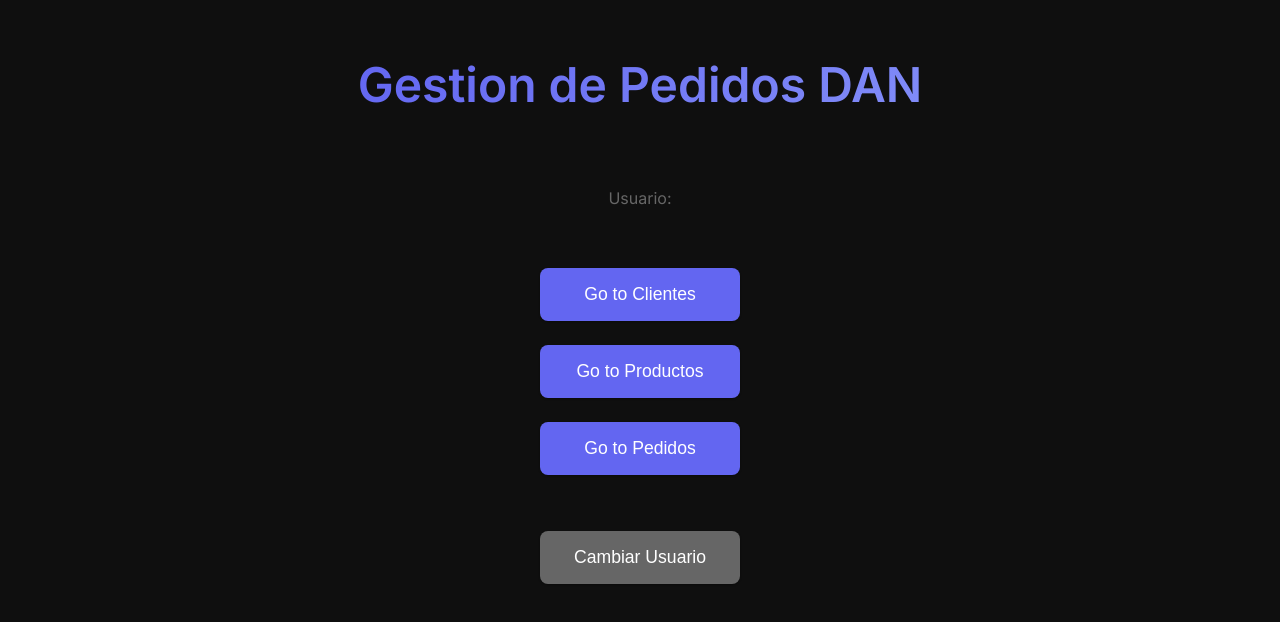
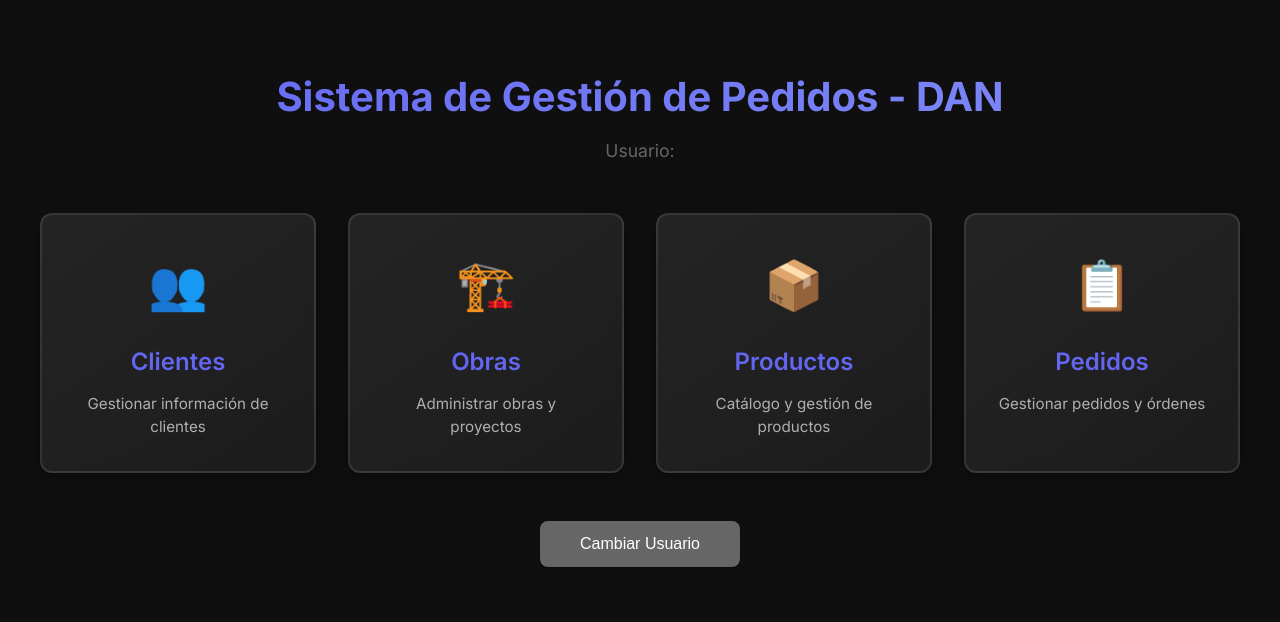
Before and after one commit to lucianoferreyra/dan-ui-2024, a Next.js app: page / in a window 1280 px wide. Shown: the top 622 px of the page. Built offline with nearby package versions, Linux system fonts and the light colour scheme; sample sign-in values are in the browser's storage.

Commit message:
Refactor Home and Navbar components with UI enhancements, improved layout, and updated styles for better user experience

```diff
--- a/src/app/page.js
+++ b/src/app/page.js
@@ -31,24 +31,49 @@ export default function Home() {
 
   return (
     <main className={styles.main}>
-      <div>
-      <h1>Gestion de Pedidos DAN</h1>
-      <p style={{ marginBottom: '2rem', color: '#666' }}>
-        Usuario: {selectedUser.nombre} {selectedUser.apellido}
+      <div className={styles.container}>
+        <h1>Sistema de Gestión de Pedidos - DAN</h1>
+        <p className={styles.userInfo}>
+          Usuario: <strong>{selectedUser.nombre} {selectedUser.apellido}</strong>
         </p>
-      <Link href="/clientes">
-        <button className={styles.botones}>Go to Clientes</button>
+
+        <div className={styles.menuGrid}>
+          <Link href="/clientes" className={styles.menuCard}>
+            <div className={styles.cardContent}>
+              <span className={styles.icon}>👥</span>
+              <h2>Clientes</h2>
+              <p>Gestionar información de clientes</p>
+            </div>
           </Link>
-      <Link href="/productos">
-        <button className={styles.botones} >Go to Productos</button>
+
+          <Link href="/obras" className={styles.menuCard}>
+            <div className={styles.cardContent}>
+              <span className={styles.icon}>🏗️</span>
+              <h2>Obras</h2>
+              <p>Administrar obras y proyectos</p>
+            </div>
           </Link>
-      <Link href="/pedidos">
-        <button className={styles.botones}>Go to Pedidos</button>
+
+          <Link href="/productos" className={styles.menuCard}>
+            <div className={styles.cardContent}>
+              <span className={styles.icon}>📦</span>
+              <h2>Productos</h2>
+              <p>Catálogo y gestión de productos</p>
+            </div>
           </Link>
+
+          <Link href="/pedidos" className={styles.menuCard}>
+            <div className={styles.cardContent}>
+              <span className={styles.icon}>📋</span>
+              <h2>Pedidos</h2>
+              <p>Gestionar pedidos y órdenes</p>
+            </div>
+          </Link>
+        </div>
+
         <button
-        className={styles.botones}
+          className={styles.changeUserBtn}
           onClick={() => router.push('/usuarios')}
-        style={{ marginTop: '2rem', backgroundColor: '#666' }}
         >
           Cambiar Usuario
         </button>
--- a/src/app/page.module.css
+++ b/src/app/page.module.css
@@ -4,29 +4,125 @@
   justify-content: center;
   align-items: center;
   min-height: 80vh;
+  padding: 2rem;
+}
+
+.container {
+  width: 100%;
+  max-width: 1200px;
   text-align: center;
 }
 
 .main h1 {
-  font-size: 3rem;
-  margin-bottom: 3rem;
+  font-size: 2.5rem;
+  margin-bottom: 1rem;
   background: linear-gradient(135deg, var(--accent-primary), var(--accent-light));
   -webkit-background-clip: text;
   -webkit-text-fill-color: transparent;
   background-clip: text;
+  font-weight: 700;
 }
 
-.main > div {
+.userInfo {
+  margin-bottom: 3rem;
+  color: #666;
+  font-size: 1.1rem;
+}
+
+.userInfo strong {
+  color: var(--accent-primary);
+  font-weight: 600;
+}
+
+.menuGrid {
+  display: grid;
+  grid-template-columns: repeat(auto-fit, minmax(250px, 1fr));
+  gap: 2rem;
+  margin-bottom: 3rem;
+  width: 100%;
+}
+
+.menuCard {
+  background: linear-gradient(145deg, rgba(42, 42, 42, 0.8), rgba(30, 30, 30, 0.9));
+  border-radius: 12px;
+  padding: 2rem;
+  text-decoration: none;
+  color: inherit;
+  box-shadow: 0 4px 12px rgba(0, 0, 0, 0.3);
+  transition: all 0.3s ease;
+  border: 2px solid rgba(255, 255, 255, 0.1);
+  backdrop-filter: blur(10px);
+}
+
+.menuCard:hover {
+  transform: translateY(-5px);
+  box-shadow: 0 8px 24px rgba(0, 0, 0, 0.4);
+  border-color: var(--accent-primary);
+  background: linear-gradient(145deg, rgba(50, 50, 50, 0.9), rgba(38, 38, 38, 1));
+}
+
+.cardContent {
   display: flex;
   flex-direction: column;
-  gap: 1.5rem;
   align-items: center;
+  gap: 1rem;
+}
+
+.icon {
+  font-size: 3rem;
+  margin-bottom: 0.5rem;
+}
+
+.menuCard h2 {
+  font-size: 1.5rem;
+  margin: 0;
+  color: var(--accent-primary);
+  font-weight: 600;
+}
+
+.menuCard p {
+  margin: 0;
+  color: #b0b0b0;
+  font-size: 0.95rem;
+  line-height: 1.5;
+}
+
+.changeUserBtn {
+  min-width: 200px;
+  padding: 0.875rem 2rem;
+  font-size: 1rem;
+  background-color: #666;
+  border: none;
+  border-radius: 8px;
+  color: white;
+  cursor: pointer;
+  transition: all 0.3s ease;
+}
+
+.changeUserBtn:hover {
+  background-color: #555;
+  transform: scale(1.05);
 }
 
 .botones {
   min-width: 200px;
   padding: 1rem 2rem;
   font-size: 1.1rem;
+}
+
+@media (max-width: 768px) {
+  .main h1 {
+    font-size: 2rem;
+  }
+
+  .menuGrid {
+    grid-template-columns: 1fr;
+    gap: 1.5rem;
+  }
+
+  .menuCard {
+    padding: 1.5rem;
+  }
 }
 
 .description {
```
Also changed, not shown: src/components/Navbar.js (+2 -7 lines). Lines whose indentation alone changed are shown as unchanged.
